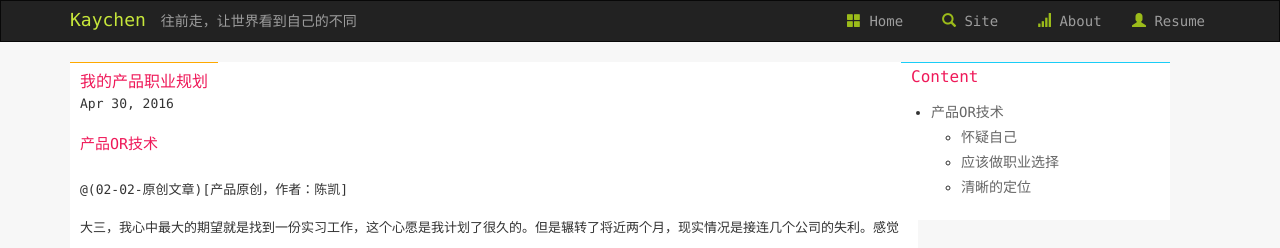
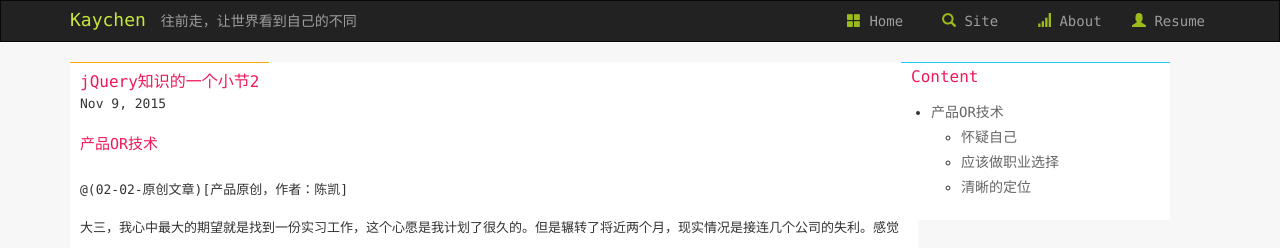
Before and after one commit to LittlewhiteChen/LittlewhiteChen.github.io, a Jekyll site: the page built from _posts/2016-04-30-我的产品规划和职业规划.md, in a window 1280 px wide and 900 px high. Shown: the top 248 px of the window. Built offline with Jekyll 4.4.1, drawn with Linux system fonts in a browser that asks for light colours; nearby versions of some CDN libraries; comment, search, counter and statistics services are not loaded; a style sheet for code colours, icons or effects is not loaded.

Commit message:
产品笔记

```diff
--- a/_posts/2016-04-30-我的产品规划和职业规划.md
+++ b/_posts/2016-04-30-我的产品规划和职业规划.md
@@ -1,9 +1,9 @@
 ---
 layout: post
-title:  "我的产品职业规划"
-date:   2016-04-30 11:06:05
-categories: Life
-excerpt: 产品规划，职业规划
+title:  "jQuery知识的一个小节2"
+date:   2015-11-09 18:06:05
+categories: Front-end
+excerpt: jQuery
 ---
 
 * content
```
